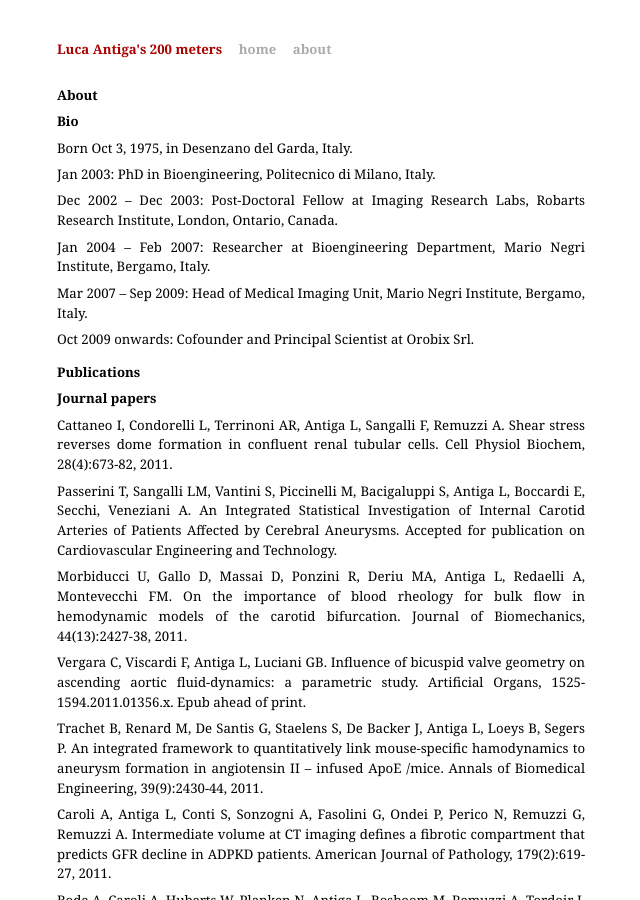
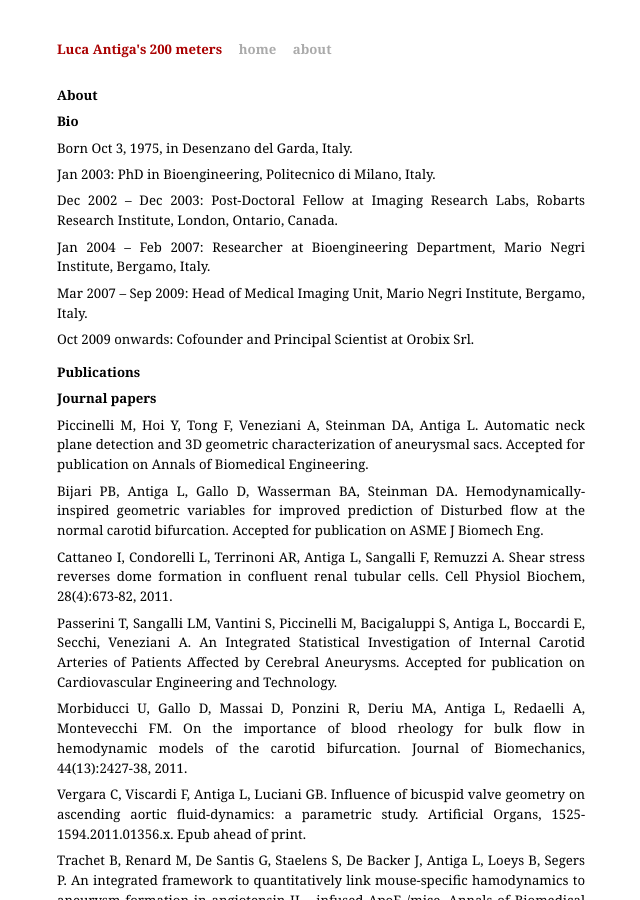
Before and after one commit to lantiga/lantiga.github.com, a Jekyll site: the page built from about.md, in a window 1280 px wide and 900 px high. Shown: the whole window, without its empty margins (319-959 px from the left). Built offline with Jekyll 4.4.1, drawn with Linux system fonts in a browser that asks for light colours; Markdown is read by kramdown in place of the engine named in the settings.

Commit message:
Updated publications

```diff
--- a/about.md
+++ b/about.md
@@ -20,6 +20,8 @@ Publications
 Journal papers
 --------------
 
+* Piccinelli M, Hoi Y, Tong F, Veneziani A, Steinman DA, Antiga L. Automatic neck plane detection and 3D geometric characterization of aneurysmal sacs. Accepted for publication on Annals of Biomedical Engineering.
+* Bijari PB, Antiga L, Gallo D, Wasserman BA, Steinman DA. Hemodynamically-inspired geometric variables for improved prediction of Disturbed flow at the normal carotid bifurcation. Accepted for publication on ASME J Biomech Eng.
 * Cattaneo I, Condorelli L, Terrinoni AR, Antiga L, Sangalli F, Remuzzi A. Shear stress reverses dome formation in confluent renal tubular cells. Cell Physiol Biochem, 28(4):673-82, 2011.
 * Passerini T, Sangalli LM, Vantini S, Piccinelli M, Bacigaluppi S, Antiga L, Boccardi E, Secchi, Veneziani A. An Integrated Statistical Investigation of Internal Carotid Arteries of Patients Affected by Cerebral Aneurysms. Accepted for publication on Cardiovascular Engineering and Technology.
 * Morbiducci U, Gallo D, Massai D, Ponzini R, Deriu MA, Antiga L, Redaelli A, Montevecchi FM. On the importance of blood rheology for bulk flow in hemodynamic models of the carotid bifurcation. Journal of Biomechanics, 44(13):2427-38, 2011.
```
